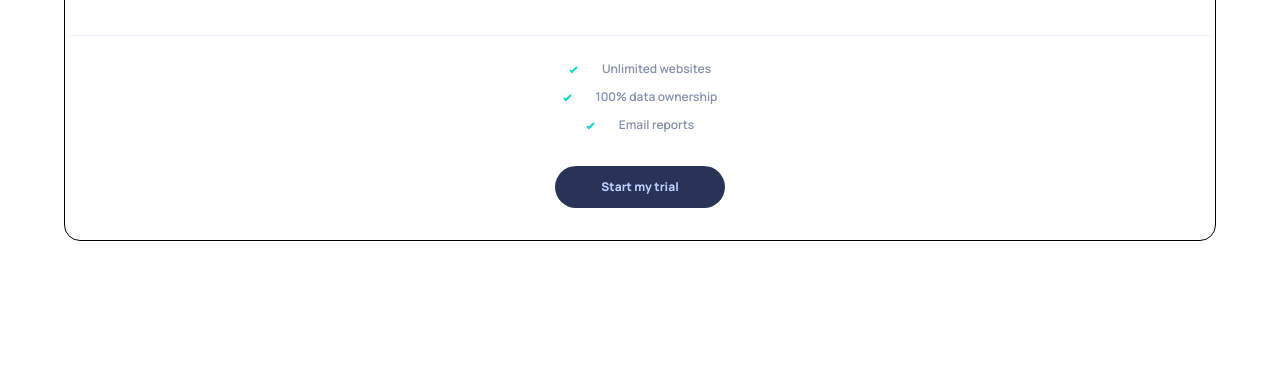
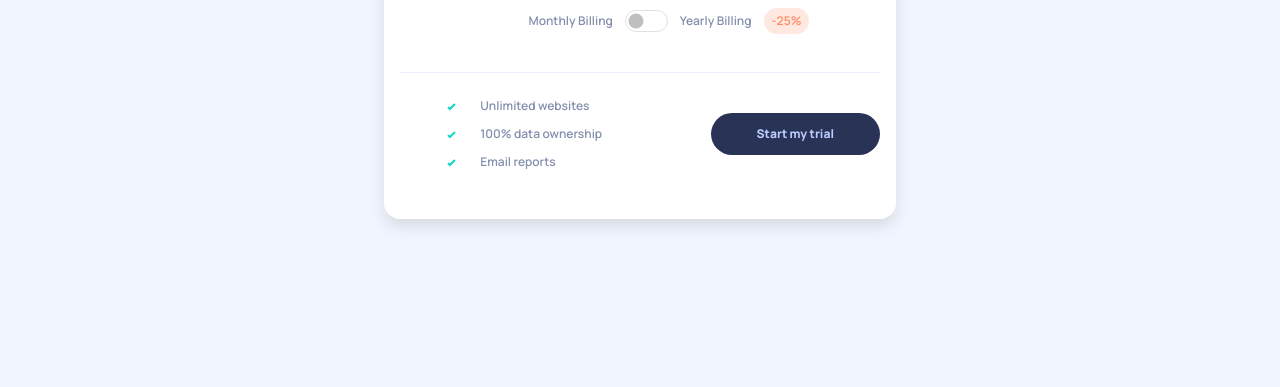
Before and after one commit to ChrisCablish/interactive-pricing-component, a plain HTML site: page index.html in a window 1280 px wide. Shown: the part 413-800 px from the top of the page. Drawn offline with nearby package versions, Linux system fonts and the light colour scheme.

Commit message:
complete desktop display

```diff
--- a/index.html
+++ b/index.html
@@ -16,27 +16,8 @@
   <link rel="preconnect" href="https://fonts.googleapis.com">
   <link rel="preconnect" href="https://fonts.gstatic.com" crossorigin>
   <link href="https://fonts.googleapis.com/css2?family=Manrope:wght@600;800&display=swap" rel="stylesheet">
-  <!-- no ui slider -->
-  <link href="nouislider.css" rel="stylesheet">
-  <script src="nouislider.js"></script>
 </head>
 <body>
-<!--
-  Simple, traffic-based pricing
-  Sign-up for our 30-day trial. No credit card required.
-
-  Pageviews
-  $ /month
-
-  Monthly Billing
-  Yearly Billing 25% discount
-
-  Unlimited websites
-  100% data ownership
-  Email reports
-
-  Start my trial -->
-
   <main>
     <section class="interactive">
       <div class="pageviews mobile">
@@ -58,7 +39,7 @@
             </div>
             <span class="time">Yearly Billing</span>
           </div>
-          <div class="col-sm dis__col">
+          <div class="col dis__col">
             <span class="discount">-25%</span>
           </div>
         </div>
@@ -87,11 +68,6 @@
       </div>
       <button>Start my trial</button>
     </section>
-
-
-
-
   </main>
-
 </body>
 </html>
--- a/style.scss
+++ b/style.scss
@@ -46,17 +46,20 @@ $pale-blue: hsl(226, 100%, 87%);
 body {
     min-height: 100vh;
     display: flex;
+    flex-direction: column;
     justify-content: center;
     align-items: center;
     margin: 0 auto;
+    background-color: #F1F5FE;
 
 }
 
 main {
     width: 90%;
-    border: 1px solid black;
     border-radius: 1rem;
     // padding: 0 24px 0 24px;
+    background-color: white;
+    box-shadow: 0 8px 15px hsla(0, 0%, 0%, 0.1) ;
 
 }
 
@@ -141,6 +144,7 @@ section.interactive {
            display: flex;
            align-items: center;
            gap: 12px;
+           padding: 0;
         }
 
         .form-check {
@@ -173,14 +177,14 @@ section.interactive {
             align-items: center;
 
             .discount {
-                background-color: orange;
-                border-radius: 8px;
+                background-color: hsla(15, 100%, 70%, 0.2);
+                color: $light-red;
+                border-radius: 16px;
                 padding: 4px 8px;
             }
         }
 
     }
-
 }
 
 .benefits__and__button {
@@ -215,4 +219,38 @@ section.interactive {
         border-radius: 2rem;
         border: none;
     }
+
+    button:hover {
+        color: white;
+    }
+
 }
+
+.test__row {
+    border: 1px solid black;
+}
+
+.test__col {
+    border: 1px solid black;
+}
+
+@media screen and (min-width: 880px) {
+
+    main {
+        width: 40%;
+        padding: 1rem;
+    }
+
+    .benefits__and__button {
+        flex-direction: row;
+        gap: 0;
+
+
+        .checklist {
+            align-items: flex-start;
+            max-width: 50%;
+
+
+        }
+    }
+}
```
Also changed, not shown: style.css, 1 other file.
